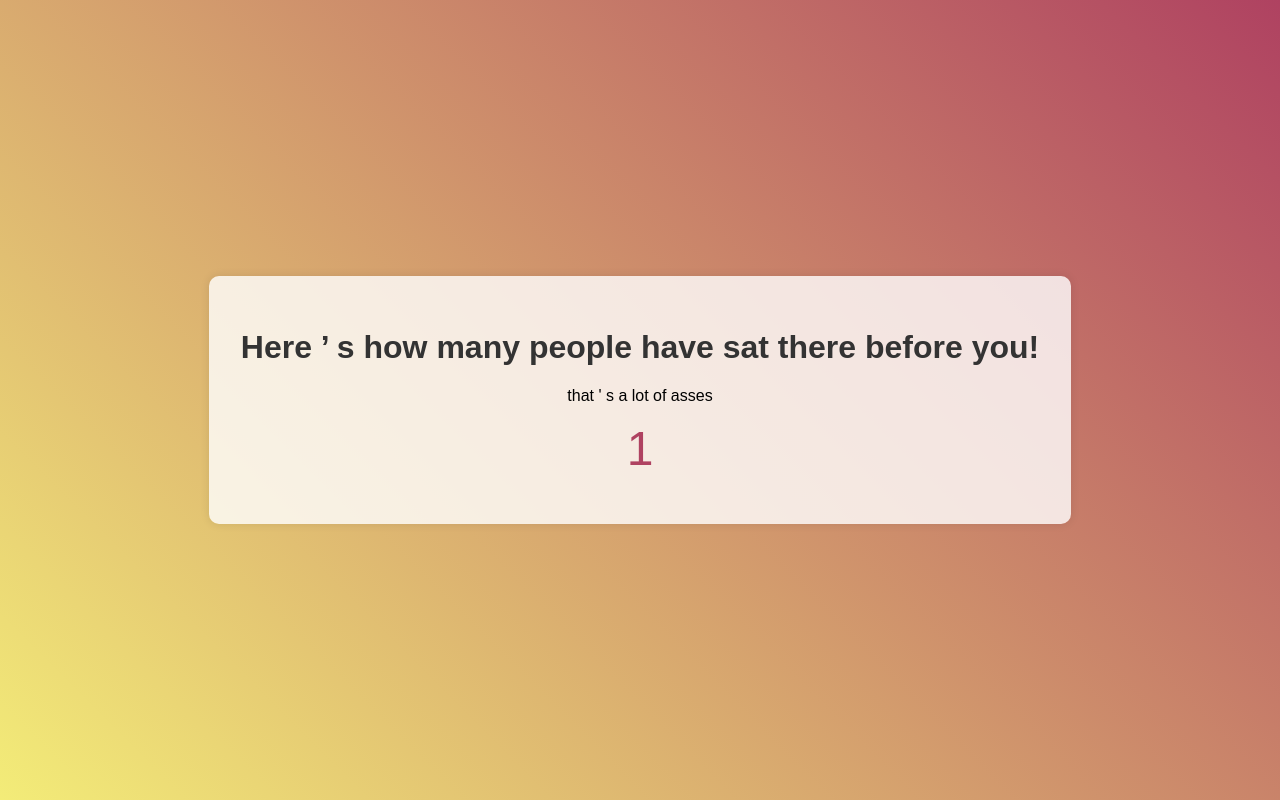
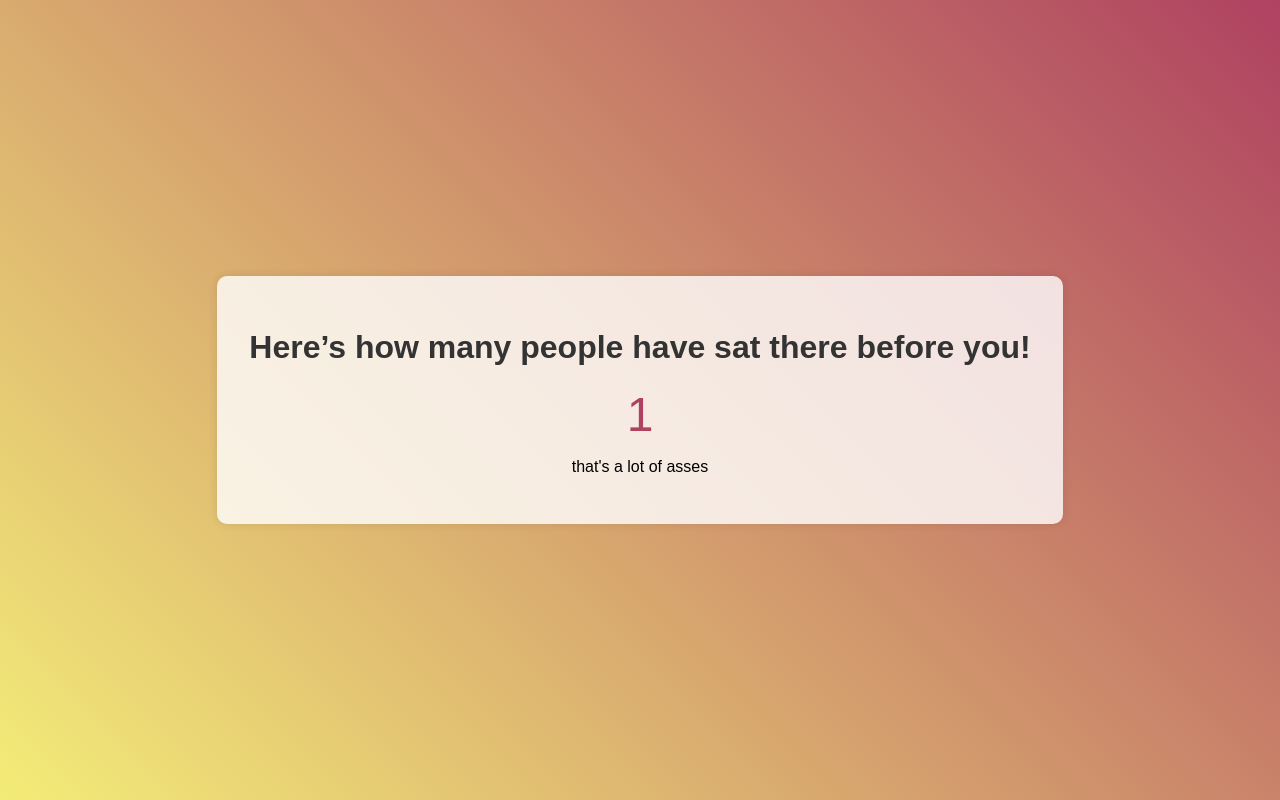
Before and after one commit to Must-be-Ash/visiter, a React (Create React App) app: page / in a window 1280 px wide. Built offline with nearby package versions, Linux system fonts and the light colour scheme.

Commit message:
Update App.js

```diff
--- a/src/App.js
+++ b/src/App.js
@@ -24,9 +24,10 @@ function App() {
   return (
     <div className="App">
       <div className="container">
-        <h1>Here &rsquo; s how many people have sat there before you!</h1>
-        <p>that &#39; s a lot of asses</p>
+        <h1>Here&rsquo;s how many people have sat there before you!</h1>
         <div className="counter">{count}</div>
+        <p>that&#39;s a lot of asses</p>
+
       </div>
     </div>
   );
```
